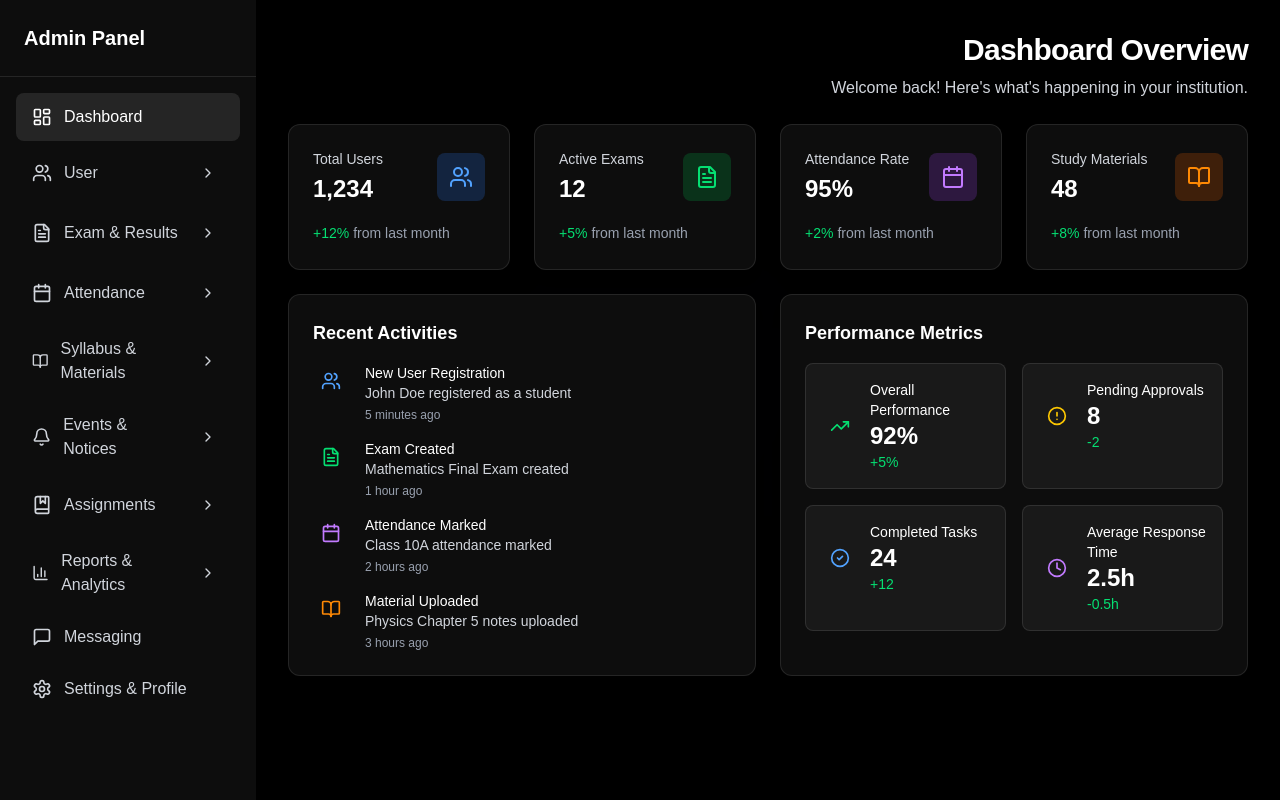
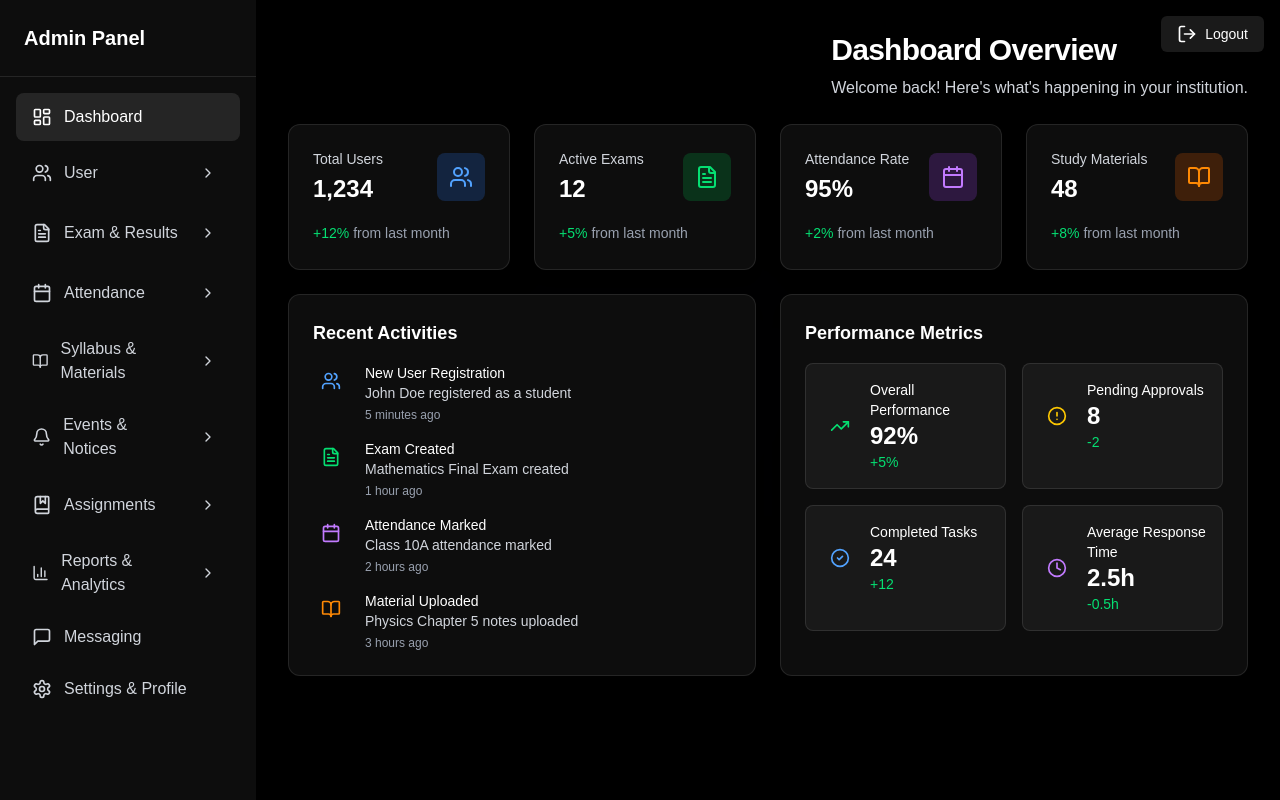
Before and after one commit to ayeman-07/AcadMate, a Next.js app: page /admin in a window 1280 px wide. Built offline with nearby package versions, Linux system fonts and the light colour scheme.

Commit message:
feat: integrate react-hot-toast for improved user notifications in marks entry and admin layout

```diff
--- a/package.json
+++ b/package.json
@@ -24,6 +24,7 @@
     "nodemailer": "^6.10.0",
     "react": "^19.0.0",
     "react-dom": "^19.0.0",
+    "react-hot-toast": "^2.5.2",
     "sonner": "^2.0.1",
     "xlsx": "^0.18.5"
   },
--- a/src/app/admin/layout.tsx
+++ b/src/app/admin/layout.tsx
@@ -4,6 +4,7 @@ import { useState, useEffect } from "react";
 import { Menu } from "lucide-react";
 import AdminSidebar from "@/components/admin/AdminSidebar";
 import GlassBackground from "@/components/ui/GlassBackground";
+import LogoutButton from "@/components/Logout";
 
 export default function AdminLayout({
   children,
@@ -28,6 +29,7 @@ export default function AdminLayout({
 
   return (
     <>
+
       <GlassBackground />
       <div className="min-h-screen bg-black/50 backdrop-blur-sm">
         {!isSidebarOpen && (
@@ -63,6 +65,7 @@ export default function AdminLayout({
         >
           <div className="p-4 sm:p-6 lg:p-8 pt-20">{children}</div>
         </main>
+        <LogoutButton />
       </div>
     </>
   );
--- a/src/app/admin/page.tsx
+++ b/src/app/admin/page.tsx
@@ -142,7 +142,7 @@ export default function AdminPage() {
         transition={{ duration: 0.5 }}
         className="flex flex-col items-end w-full"
       >
-        <div className="text-right max-w-2xl">
+        <div className=" max-w-2xl">
           <h1 className="text-3xl font-bold text-white mb-2 font-montserrat tracking-tight">
             Dashboard Overview
           </h1>
--- a/src/app/layout.tsx
+++ b/src/app/layout.tsx
@@ -1,6 +1,7 @@
 import type { Metadata } from "next";
 import { Montserrat } from "next/font/google";
 import "./globals.css";
+import { Toaster } from "react-hot-toast"; // ✅ Add this
 
 const montserrat = Montserrat({
   subsets: ["latin"],
@@ -21,6 +22,15 @@ export default function RootLayout({
     <html lang="en" suppressHydrationWarning>
       <body className={`${montserrat.variable} font-sans antialiased`}>
         {children}
+        <Toaster
+          position="top-right"
+          toastOptions={{
+            style: {
+              background: "#1f2937", // Tailwind's gray-900
+              color: "#fff",
+            },
+          }}
+        />
       </body>
     </html>
   );
--- a/src/app/prof/marks/entry/page.tsx
+++ b/src/app/prof/marks/entry/page.tsx
@@ -2,6 +2,7 @@
 
 import { useEffect, useState } from "react";
 import { useSearchParams } from "next/navigation";
+import toast from 'react-hot-toast';
 
 interface Student {
   _id: string;
@@ -108,7 +109,7 @@ export default function MarksEntryPage() {
     }));
 
     if (allEntries.length === 0) {
-      alert("No students found.");
+      toast("No students found.", { icon: "⚠️" });
       return;
     }
 
@@ -129,7 +130,8 @@ export default function MarksEntryPage() {
 
       const data = await res.json();
       if (data.success) {
-        alert("Marks submitted successfully");
+        toast.success("Marks submitted successfully");
+
 
         // Update originalMarks and reset all isUpdated flags to false after submit
         setOriginalMarks({ ...marks });
@@ -140,11 +142,13 @@ export default function MarksEntryPage() {
         setIsUpdatedFlags(resetFlags);
       } else {
         console.error(data.error);
-        alert("Failed to save marks");
+        toast.error("Failed to save marks");
+
       }
     } catch (error) {
       console.error("Error saving marks:", error);
-      alert("Something went wrong.");
+      toast.error("Something went wrong.");
+
     }
   };
 
```
Also changed, not shown: 1 other file (tests, documents, lock files or other folders).
